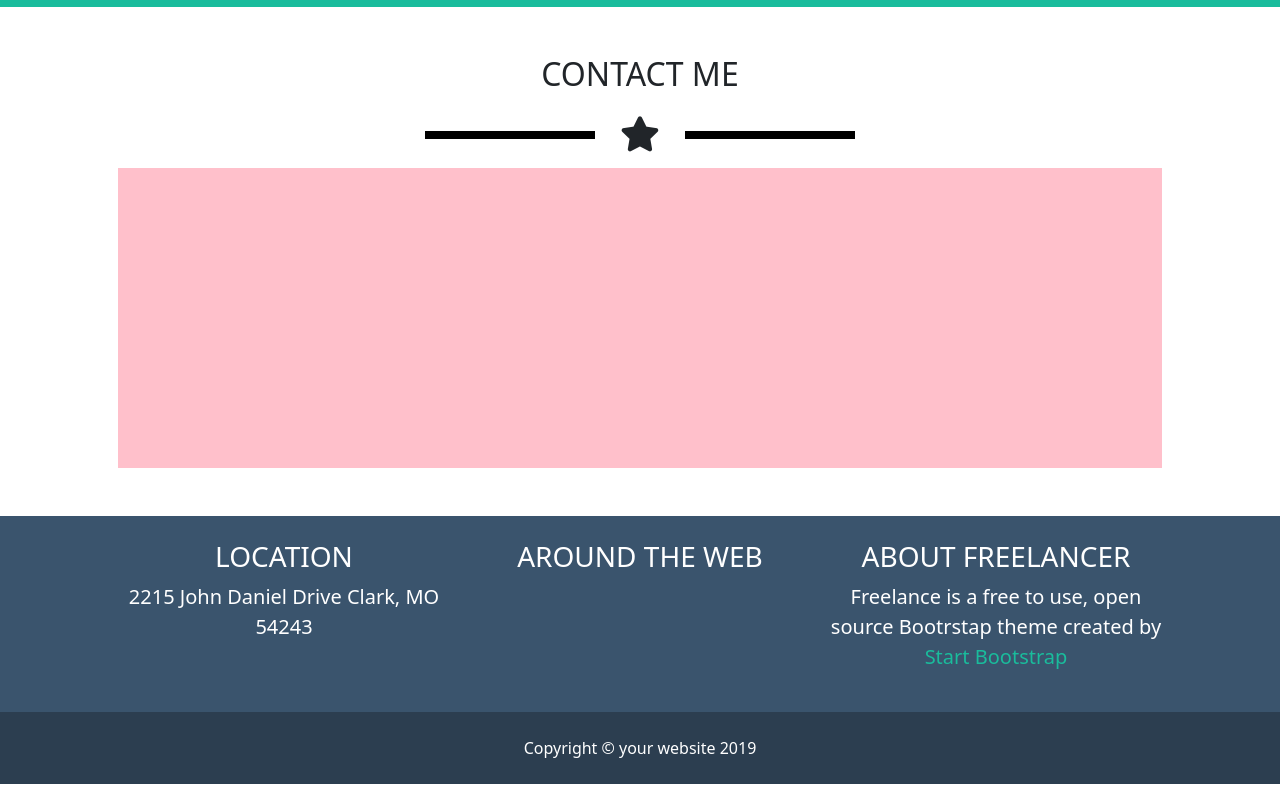
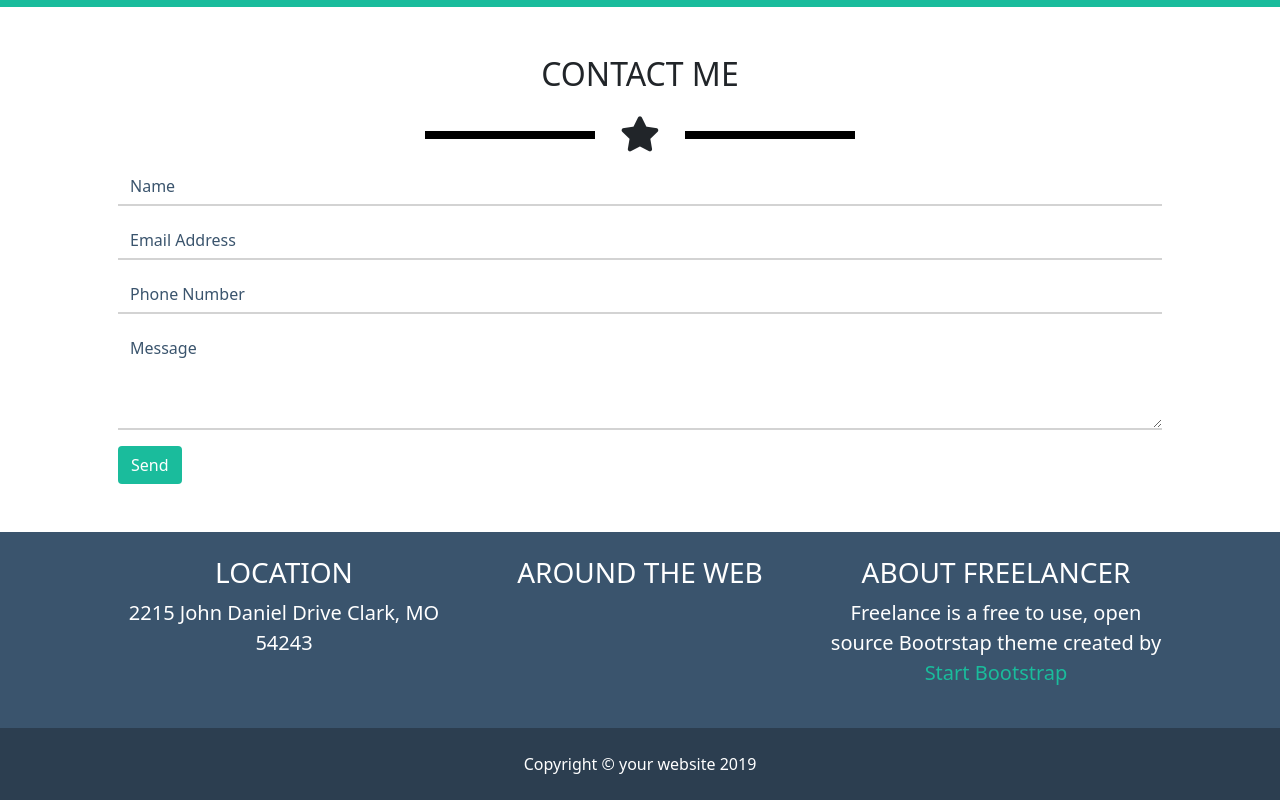
Before and after one commit to ArisGoi/html-css-bootstrap-freelancer, a plain HTML site: page index.html in a window 1280 px wide. Shown: the part 1735-2535 px from the top of the page. Drawn offline with nearby package versions, Linux system fonts and the light colour scheme.

Commit message:
aggiunto form

```diff
--- a/css/style.css
+++ b/css/style.css
@@ -112,10 +112,9 @@ header a{
 }
 
 /* Contact */
-.form{
-    width: 100%;
-    height: 300px;
-    background-color: pink;
+.form_container{
+    max-width: 1100px;
+    margin: 0 auto;
 }
 
 /* Footer */
@@ -127,3 +126,18 @@ a.highlight{
     text-decoration: none;
     color: #1abc9c;
 }
+
+#contact-me ::placeholder{
+    color: #3a546d;
+}
+#contact-me input, #contact-me textarea{
+    border: none;
+    border-radius: 0px;
+    border-bottom: 2px solid lightgrey;
+}
+#contact-me textarea{
+    min-height: 100px;
+}
+#contact-me button{
+    color: white;
+}
--- a/index.html
+++ b/index.html
@@ -120,7 +120,23 @@
                 </div>
                 <div class="row">
                     <div class="col-12">
-                        <div class="form"></div>
+                        <div class="form_container">
+                            <form>
+                                <div class="mb-3">
+                                  <input type="text" placeholder="Name" class="form-control" id="InputName" aria-describedby="nameHelp">
+                                </div>
+                                <div class="mb-3">
+                                    <input type="email" placeholder="Email Address" class="form-control" id="InputEmail" aria-describedby="emailHelp">
+                                </div>
+                                <div class="mb-3">
+                                  <input type="tel" placeholder="Phone Number" class="form-control" id="InputPhone">
+                                </div>
+                                <div class="mb-3">
+                                    <textarea placeholder="Message" class="form-control" aria-label="With textarea"></textarea>
+                                </div>
+                                <button type="submit" class="btn c_second">Send</button>
+                              </form>
+                        </div>
                     </div>
                 </div>
             </div>
```
